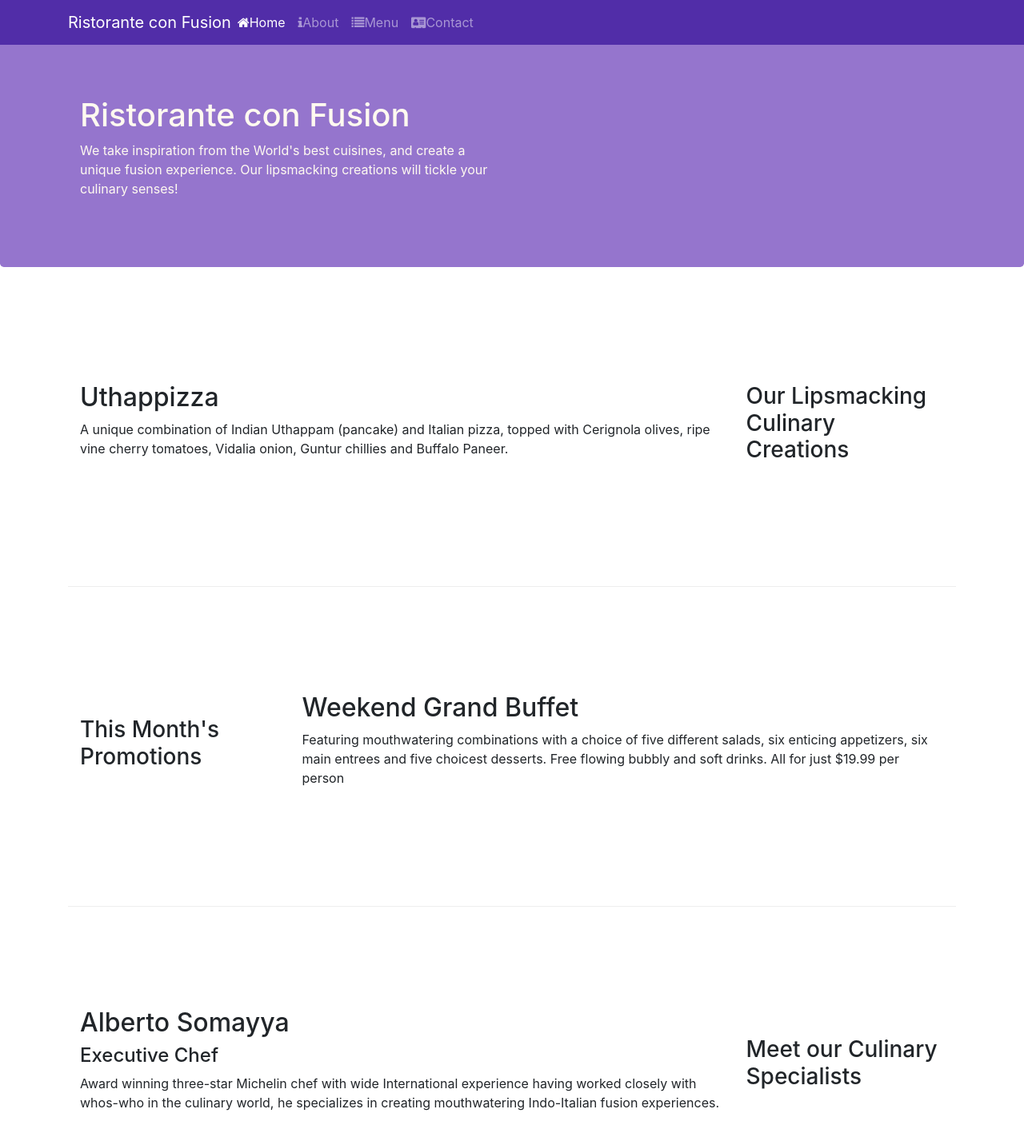
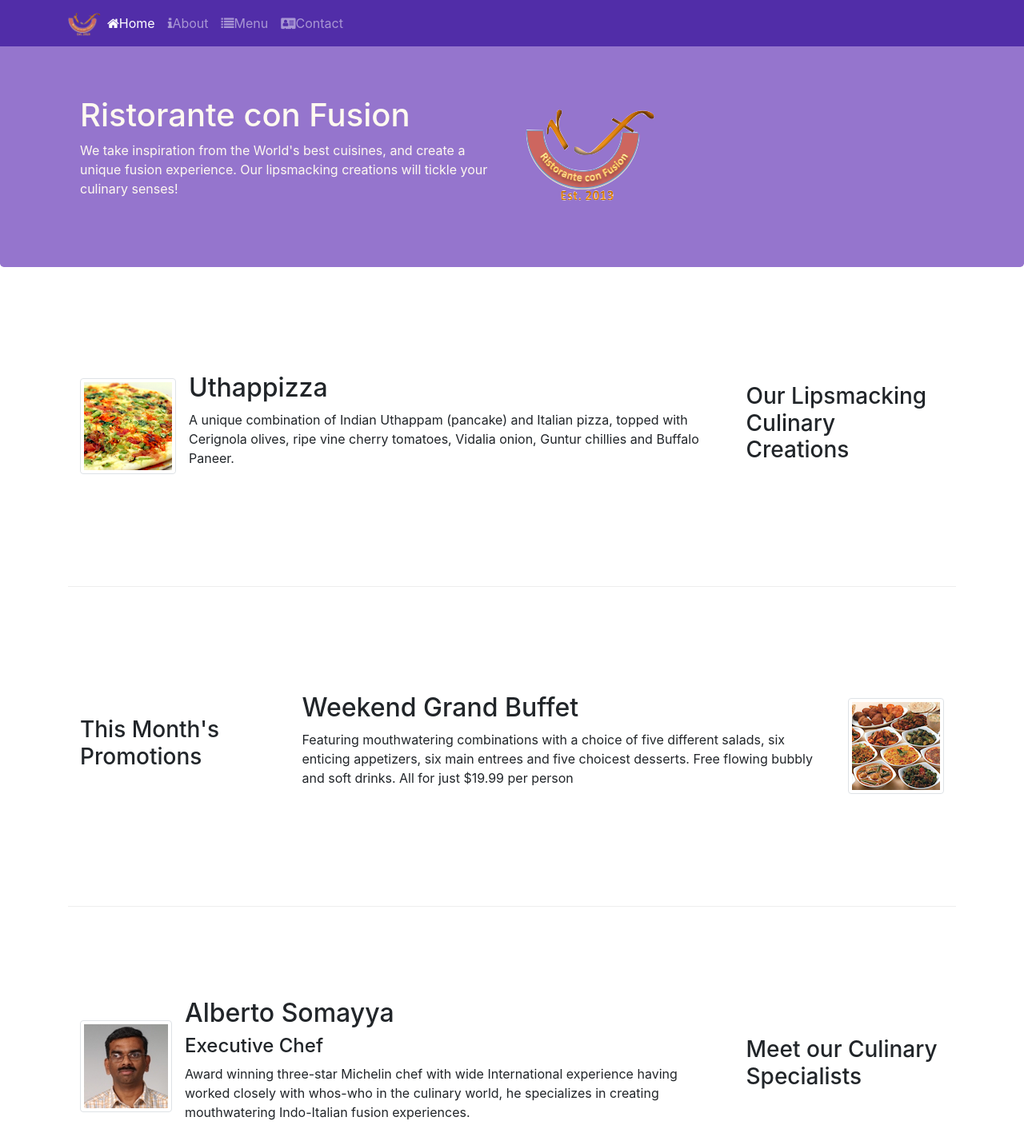
Before and after one commit to jlaidev/Front-End-Web-UI-Frameworks-and-Tools-Bootstrap-4, a website: page conFusion/index.html in a window 1280 px wide. Shown: the top 1422 px of the page at 80% size. Drawn offline with nearby package versions, Linux system fonts and the light colour scheme.

Commit message:
logo and images added

```diff
--- a/conFusion/index.html
+++ b/conFusion/index.html
@@ -23,7 +23,7 @@
             <button class="navbar-toggler" type="button" data-toggle="collapse" data-target="#Navbar">
                 <span class="navbar-toggler-icon"></span>
             </button>
-            <a class="navbar-brand mr-auto" href="#">Ristorante con Fusion</a>
+            <a class="navbar-brand mr-auto" href="#"><img src="img/logo.png" height="30" width="41"></a>
             <div class="collapse navbar-collapse" id="Navbar">
                 <ul class="navbar-nav mr-auto">
                     <li class="nav-item active">
@@ -50,7 +50,8 @@
                     <h1>Ristorante con Fusion</h1>
                     <p>We take inspiration from the World's best cuisines, and create a unique fusion experience. Our lipsmacking creations will tickle your culinary senses!</p>
                 </div>
-                <div class="col-12 col-sm">
+                <div class="col-12 col-sm align-self-center">
+                    <img src="img/logo.png" class="img-fluid">
                 </div>
             </div>
         </div>
@@ -62,8 +63,13 @@
                 <h3>Our Lipsmacking Culinary Creations</h3>
             </div>
             <div class="col col-sm order-sm-first col-md">
+                <div class="media">
+                    <img class="d-flex mr-3 img-thumbnail align-self-center" src="img/uthappizza.png" alt="uthappizza">
+                    <div class="media-body">
                         <h2>Uthappizza</h2>
                         <p class="d-none d-sm-block">A unique combination of Indian Uthappam (pancake) and Italian pizza, topped with Cerignola olives, ripe vine cherry tomatoes, Vidalia onion, Guntur chillies and Buffalo Paneer.</p>
+                    </div>
+                </div>
             </div>
         </div>
 
@@ -73,8 +79,13 @@
                 <h3>This Month's Promotions</h3>
             </div>
             <div class="col col-sm col-md">
+                <div class="media">
+                    <img class="d-flex ml-3 order-sm-last img-thumbnail align-self-center" src="img/buffet.png" alt="buffet">
+                    <div class="media-body order-sm-first">
                         <h2>Weekend Grand Buffet</h2>
                         <p class="d-none d-sm-block">Featuring mouthwatering combinations with a choice of five different salads, six enticing appetizers, six main entrees and five choicest desserts. Free flowing bubbly and soft drinks. All for just $19.99 per person </p>
+                    </div>
+                </div>
             </div>
         </div>
 
@@ -83,9 +94,14 @@
                 <h3>Meet our Culinary Specialists</h3>
             </div>
             <div class="col col-sm order-sm-first col-md">
-                <h2>Alberto Somayya</h2>
+                <div class="media">
+                    <img class="d-flex mr-3 img-thumbnail align-self-center" src="img/alberto.png" alt="alberto">
+                    <div class="media-body">
+                        <h2 class="mt-0">Alberto Somayya</h2>
                         <h4>Executive Chef</h4>
                         <p class="d-none d-sm-block">Award winning three-star Michelin chef with wide International experience having worked closely with whos-who in the culinary world, he specializes in creating mouthwatering Indo-Italian fusion experiences. </p>
+                    </div>
+                </div>
             </div>
         </div>
     </div>
```
Also changed, not shown: conFusion/aboutus.html (+3 -2 lines), conFusion/contactus.html (+3 -2 lines), conFusion/img/alberto.png (added), conFusion/img/buffet.png (added), conFusion/img/logo.png (added), conFusion/img/uthappizza.png (added). Lines whose indentation alone changed are shown as unchanged.
